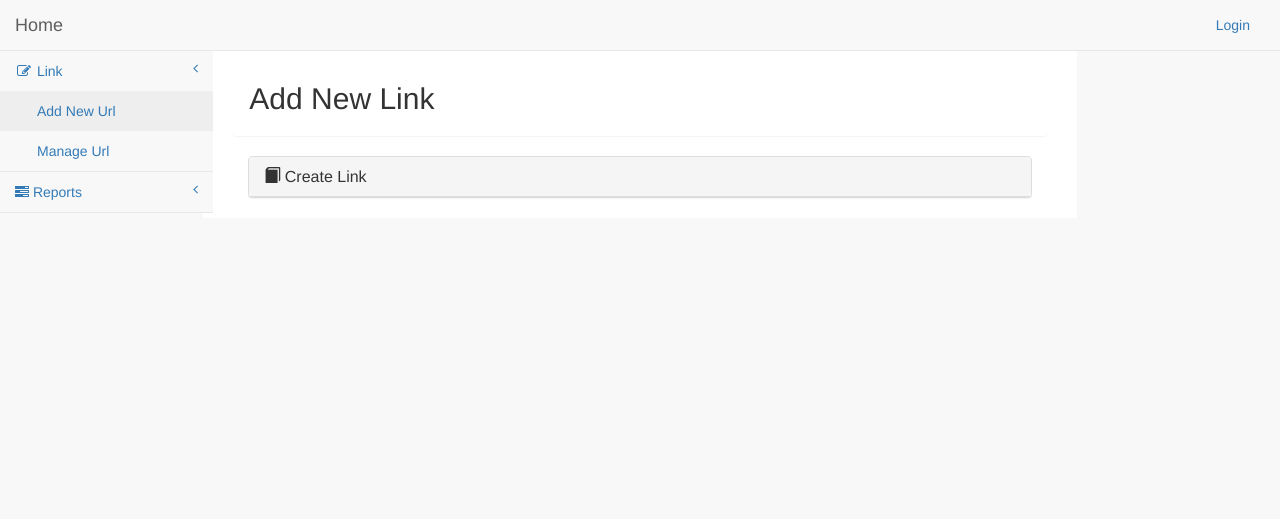
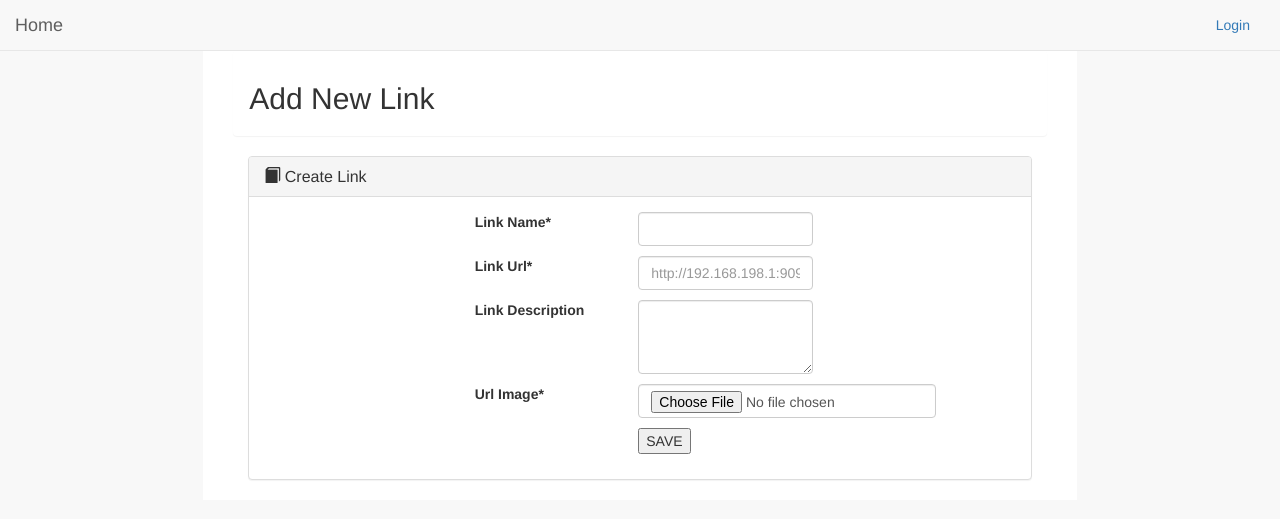
Before and after one commit to hallitee/intranets, a Laravel app: page /url in a window 1280 px wide. Shown: the top 519 px of the page. Run offline with Laravel 8, Linux system fonts and the light colour scheme; settings files or empty folders that the repository lacks are supplied; some libraries are stand-ins or nearby versions.

Commit message:
url form

```diff
--- a/app/Http/Controllers/linksController.php
+++ b/app/Http/Controllers/linksController.php
@@ -4,7 +4,7 @@ namespace App\Http\Controllers;
 
 use App\link;
 use Illuminate\Http\Request;
-
+use App\Http\Requests\UrlStoreValidation;
 class linksController extends Controller
 {
     /**
@@ -35,9 +35,11 @@ class linksController extends Controller
      * @param  \Illuminate\Http\Request  $request
      * @return \Illuminate\Http\Response
      */
-    public function store(Request $request)
+    public function store(UrlStoreValidation $request)
     {
         //
+
+
     }
 
     /**
--- a/composer.json
+++ b/composer.json
@@ -10,6 +10,7 @@
         "anam/phantommagick": "^2.0",
         "laravel/framework": "5.4.*",
         "laravel/tinker": "~1.0",
+        "laravelcollective/html": "^5.4.0",
         "spatie/browsershot": "^3.16"
     },
     "require-dev": {
--- a/config/app.php
+++ b/config/app.php
@@ -177,6 +177,7 @@ return [
         // App\Providers\BroadcastServiceProvider::class,
         App\Providers\EventServiceProvider::class,
         App\Providers\RouteServiceProvider::class,
+		Collective\Html\HtmlServiceProvider::class,
 
 
     ],
@@ -228,6 +229,8 @@ return [
         'Validator' => Illuminate\Support\Facades\Validator::class,
         'View' => Illuminate\Support\Facades\View::class,
 		'Converter' => 'Anam\PhantomMagick\Facades\Converter',
+		'Form' => Collective\Html\FormFacade::class,
+		'Html' => Collective\Html\HtmlFacade::class,
     ],
 
 ];
--- a/resources/views/admin/index.blade.php
+++ b/resources/views/admin/index.blade.php
@@ -1,7 +1,5 @@
 @extends('layouts.app1')
-@section('navbar')
-@include('nav')
-@section('navbar')
+
 @section('content')
  <div class="col-md-12">
              <div class="panel panel-heading">
--- a/resources/views/layouts/app1.blade.php
+++ b/resources/views/layouts/app1.blade.php
@@ -112,7 +112,9 @@ a:focus, a:hover {
             </ul>
             <!-- /.navbar-top-links -->
 			@section('navbar')
-
+			@if((Auth::check()) && (Auth::user()->isAdmin()))
+			@include('nav')
+			@endif
 			@show
         </nav>
 
--- a/resources/views/url/index.blade.php
+++ b/resources/views/url/index.blade.php
@@ -1,7 +1,5 @@
 @extends('layouts.app1')
-@section('navbar')
-@include('nav')
-@endsection('navbar')
+
 @section('content')
             <div class="col-md-12">
              <div class="panel panel-heading">
@@ -21,101 +19,52 @@
 
              </div> <!-- /.panel heading -->
 
-            <div id="collapseOne" class="panel-collapse collapse ">
+            <div id="collapseOne" class="panel-collapse collapse in">
 
                 <div class="panel-body">
 
-                    <div class="col-lg-3 col-md-6 col-xs-3">
-                    <div class="panel panel-primary">
-                        <div class="panel-heading">
+<!-- /.collapseOne-->
+{!! Form::open(['action' => 'linksController@store', 'files'=>true]) !!}
+
 				<div class="row">
-                                <div class="col-xs-3">
-                                    <i class="fa fa-comments fa-5x"></i>
-                                </div>
-                                <div class="col-xs-9 text-right">
-                                    <div class="huge">26</div>
-                                    <div>New Comments!</div>
+					<div class="col-md-8 col-md-offset-3">
+						<div id="div_id_select" class="form-group required">
+						<label for="id_select"  class="control-label col-md-4  requiredField">Link Name<span class="asteriskField">*</span> </label>
+						<div class="controls col-md-5 "  style="margin-bottom: 10px">
+						{!! Form::text('lnkName',"",array('class' => 'input-md form-control', 'id'=>'lnkName')); !!}
 						</div>
 					</div>
-                        </div>
-                        <a href="#">
-                            <div class="panel-footer">
-                                <span class="pull-left">View Details</span>
-                                <span class="pull-right"><i class="fa fa-arrow-circle-right"></i></span>
-                                <div class="clearfix"></div>
-                            </div>
-                        </a>
+
+						<div id="div_id_select" class="form-group required">
+						<label for="id_select"  class="control-label col-md-4  requiredField">Link Url<span class="asteriskField">*</span> </label>
+						<div class="controls col-md-5 "  style="margin-bottom: 10px">
+						{!! Form::text('lnkUrl',"",array('class' => 'input-md form-control', 'id'=>'lnkUrl', 'placeholder' => 'http://192.168.198.1:9099')); !!}
 						</div>
 					</div>
-                <div class="col-lg-3 col-md-6 col-xs-3">
-                    <div class="panel panel-green">
-                        <div class="panel-heading">
-                            <div class="row">
-                                <div class="col-xs-3">
-                                    <i class="fa fa-tasks fa-5x"></i>
-                                </div>
-                                <div class="col-xs-9 text-right">
-                                    <div class="huge">12</div>
-                                    <div>New Tasks!</div>
+						<div id="div_id_select" class="form-group required">
+						<label for="id_select"  class="control-label col-md-4  requiredField">Link Description<span class="asteriskField"></span> </label>
+						<div class="controls col-md-5 "  style="margin-bottom: 10px">
+						{!! Form::textarea('lnkDesc',"",array('class' => 'input-md form-control', 'id'=>'lnkDesc', 'cols'=>'4', 'rows'=>'3')); !!}
 						</div>
 					</div>
-                        </div>
-                        <a href="#">
-                            <div class="panel-footer">
-                                <span class="pull-left">View Details</span>
-                                <span class="pull-right"><i class="fa fa-arrow-circle-right"></i></span>
-                                <div class="clearfix"></div>
-                            </div>
-                        </a>
+						<div id="div_id_select" class="form-group required">
+						<label for="id_select"  class="control-label col-md-4  requiredField">Url Image<span class="asteriskField">*</span> </label>
+						<div class="controls col-md-8 "  style="margin-bottom: 10px">
+						{!! Form::file('lnkImg',array('class' => 'input-md form-control', 'id'=>'lnkImg')); !!}
 						</div>
 					</div>
-                <div class="col-lg-3 col-md-6 col-xs-3">
-                    <div class="panel panel-yellow">
-                        <div class="panel-heading">
-                            <div class="row">
-                                <div class="col-xs-3">
-                                    <i class="fa fa-shopping-cart fa-5x"></i>
-                                </div>
-                                <div class="col-xs-9 text-right">
-                                    <div class="huge">124</div>
-                                    <div>New Orders!</div>
-                                </div>
-                            </div>
-                        </div>
-                        <a href="#">
-                            <div class="panel-footer">
-                                <span class="pull-left">View Details</span>
-                                <span class="pull-right"><i class="fa fa-arrow-circle-right"></i></span>
-                                <div class="clearfix"></div>
-                            </div>
-                        </a>
-                    </div>
-                </div>
-                <div class="col-lg-3 col-md-6 col-xs-3">
-                    <div class="panel panel-red">
-                        <div class="panel-heading">
-                            <div class="row">
-                                <div class="col-xs-3">
-                                    <i class="fa fa-support fa-5x"></i>
-                                </div>
-                                <div class="col-xs-9 text-right">
-                                    <div class="huge">13</div>
-                                    <div>Support Tickets!</div>
-                                </div>
-                            </div>
-                        </div>
-                        <a href="#">
-                            <div class="panel-footer">
-                                <span class="pull-left">View Details</span>
-                                <span class="pull-right"><i class="fa fa-arrow-circle-right"></i></span>
-                                <div class="clearfix"></div>
-                            </div>
-                        </a>
+						<div id="div_id_select" class="form-group required">
+						<label for="id_select"  class="control-label col-md-4  requiredField"><span class="asteriskField"></span> </label>
+						<div class="controls col-md-8 "  style="margin-bottom: 10px">
+						{!! Form::submit('SAVE'); !!}
 						</div>
 					</div>
 
 
 					</div>
+                </div>
+	{!! Form::close() !!}
+                </div> <!-- /Panel Body Close -->
             </div> <!-- /.collapseOne-->
 
             </div> <!-- /.panel default -->
```
Also changed, not shown: app/Http/Requests/UrlStoreValidation.php (added, +33 -0 lines), database/migrations/2018_02_20_075444_create_links_table.php, 1 other file. Lines whose indentation alone changed are shown as unchanged.
